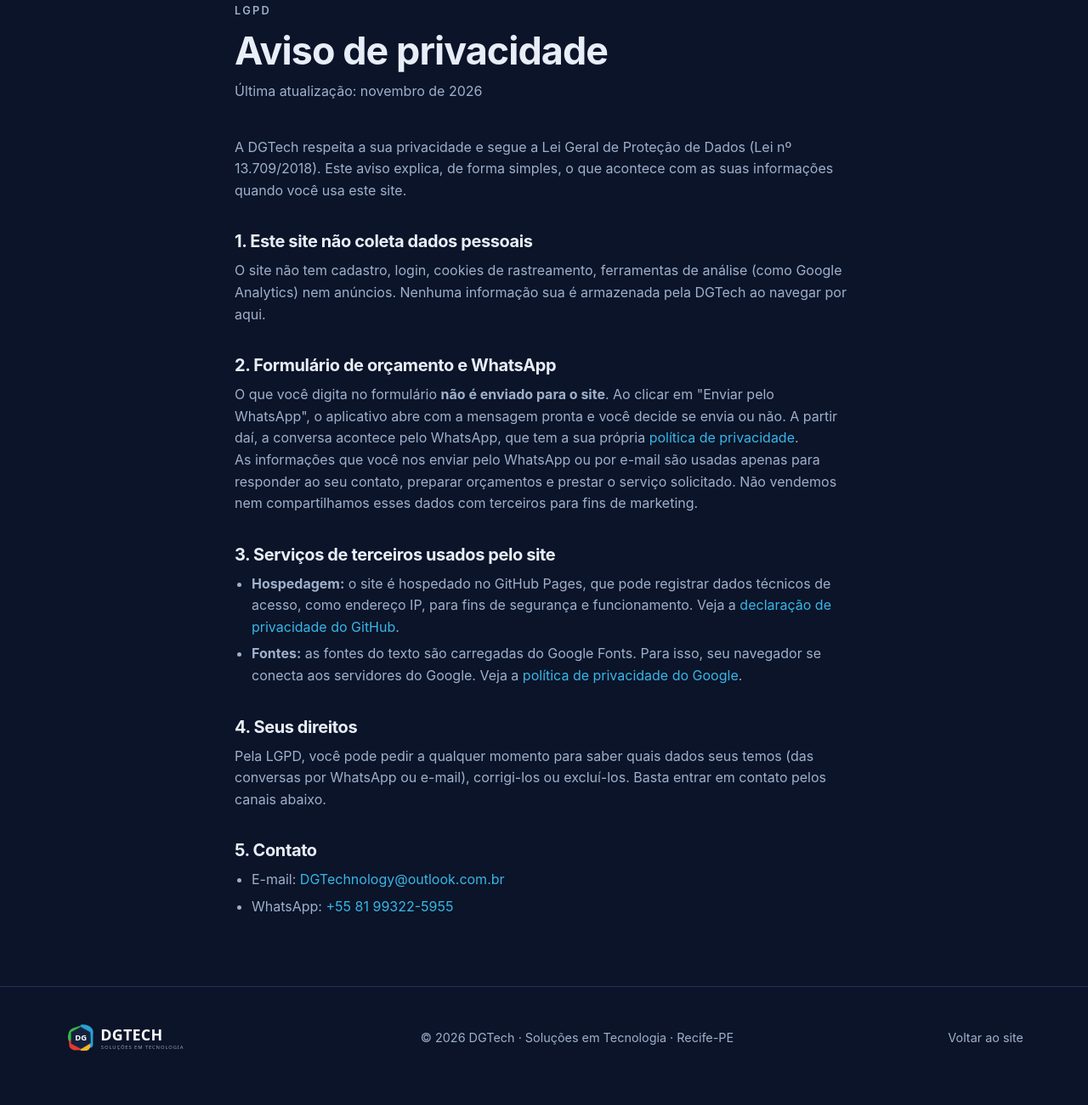
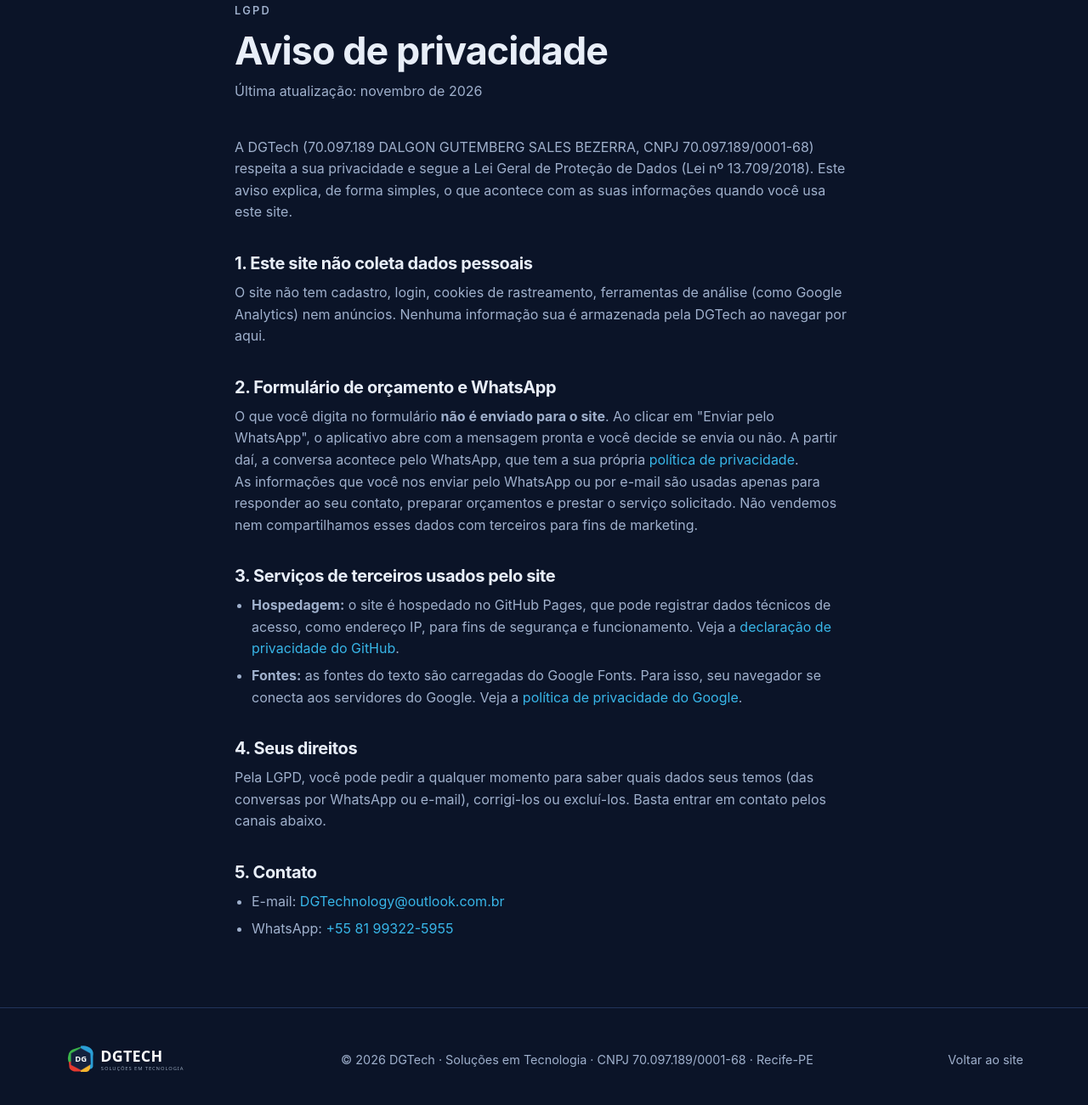
Before and after one commit to dalgongutemberg-beep/dgtech-site, a plain HTML site: page privacidade.html in a window 1280 px wide. Shown: the part 137-1438 px from the top of the page at 85% size. Drawn offline with Linux system fonts and the light colour scheme.

Commit message:
Incluir CNPJ no rodapé do site e no aviso de privacidade
Co-Authored-By: Claude Opus 5.5 <noreply@anthropic.com>

```diff
--- a/privacidade.html
+++ b/privacidade.html
@@ -36,7 +36,7 @@
   <h1>Aviso de privacidade</h1>
   <p class="updated">Última atualização: novembro de 2026</p>
 
-  <p>A DGTech respeita a sua privacidade e segue a Lei Geral de Proteção de Dados (Lei nº 13.709/2018). Este aviso explica, de forma simples, o que acontece com as suas informações quando você usa este site.</p>
+  <p>A DGTech (70.097.189 DALGON GUTEMBERG SALES BEZERRA, CNPJ 70.097.189/0001-68) respeita a sua privacidade e segue a Lei Geral de Proteção de Dados (Lei nº 13.709/2018). Este aviso explica, de forma simples, o que acontece com as suas informações quando você usa este site.</p>
 
   <h2>1. Este site não coleta dados pessoais</h2>
   <p>O site não tem cadastro, login, cookies de rastreamento, ferramentas de análise (como Google Analytics) nem anúncios. Nenhuma informação sua é armazenada pela DGTech ao navegar por aqui.</p>
@@ -64,7 +64,7 @@
 <footer style="margin-top:80px">
   <div class="wrap foot">
     <img src="logo-horizontal.svg" alt="DGTech">
-    <span>© 2026 DGTech · Soluções em Tecnologia · Recife-PE</span>
+    <span>© 2026 DGTech · Soluções em Tecnologia · CNPJ 70.097.189/0001-68 · Recife-PE</span>
     <a href="index.html">Voltar ao site</a>
   </div>
 </footer>
```
Also changed, not shown: index.html (+1 -1 lines).
